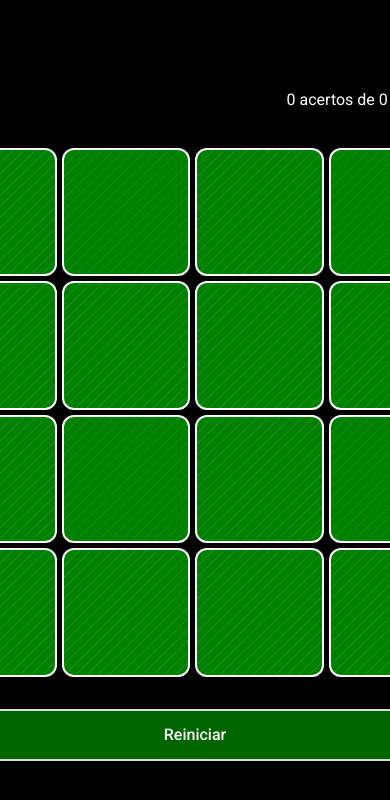
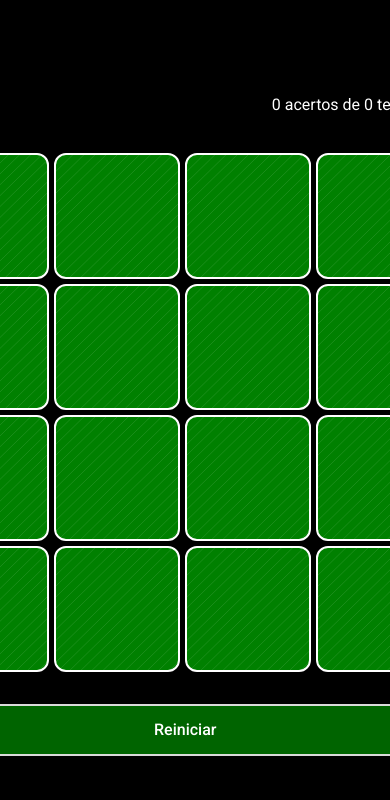
Before and after one commit to Adsonnsc/memory-fonema-c, a plain HTML site: page index.html in a window 390 px wide. Shown: the top 800 px of the page. Drawn offline with Linux system fonts and the light colour scheme.

Commit message:
Corrigindo Responsividade

```diff
--- a/styles.css
+++ b/styles.css
@@ -49,7 +49,7 @@ body {
 }
 
 @media (max-width: 480px) {
-  .game-container {
+  body {
     max-width: 95%;
     padding: 0 5px;
     font-size: 14px;
```
